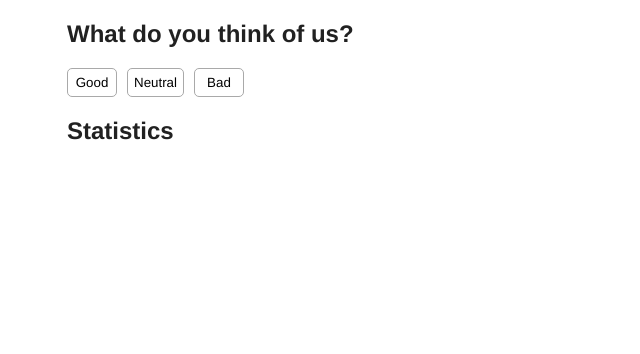
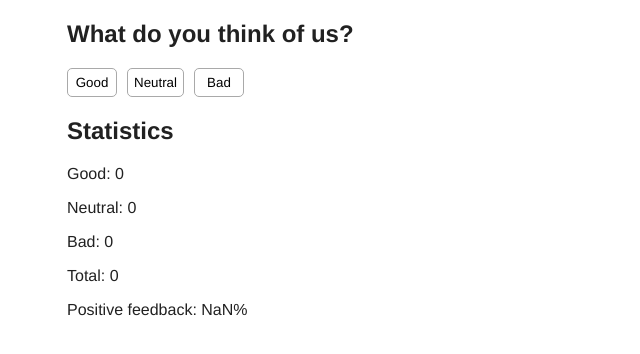
Before and after one commit to massqeen/goit-react-hw-02-feedback, a React (Create React App) app: page / in a window 1280 px wide. Shown: the top 354 px of the page, without its empty margins (0-640 px from the left). Built offline with nearby package versions, Linux system fonts and the light colour scheme.

Commit message:
Added custom methods to calculate total feedbacks and positive feedback %. Added also working buttons for feedback

```diff
--- a/src/components/App.js
+++ b/src/components/App.js
@@ -1,27 +1,49 @@
 import React, { Component } from 'react';
 import Layout from './Layout/Layout';
-import PropTypes from 'prop-types';
 import SectionTitle from './SectionTitle';
 import Button from './Button/Button';
+import Statistics from './Statistics';
 
 class App extends Component {
-  static propTypes = {};
-  static defaultProps = {};
-
   state = {
     good: 0,
     neutral: 0,
     bad: 0,
   };
 
+  countTotalFeedback() {
+    return this.state.good + this.state.neutral + this.state.bad;
+  }
+
+  countPositiveFeedbackPercentage() {
+    const total = this.countTotalFeedback();
+    return +((this.state.good / total) * 100).toFixed(1);
+  }
+
+  clickHandler = (feedbackType) => {
+    return this.setState((prevState) => ({
+      [feedbackType]: prevState[feedbackType] + 1,
+    }));
+  };
+
   render() {
     return (
       <Layout>
         <SectionTitle title="What do you think of us?" />
-        <Button title="Good" />
-        <Button title="Neutral" />
-        <Button title="Bad" />
-        <SectionTitle title="Statistics"> </SectionTitle>
+        <Button title="Good" onFeedback={() => this.clickHandler('good')} />
+        <Button
+          title="Neutral"
+          onFeedback={() => this.clickHandler('neutral')}
+        />
+        <Button title="Bad" onFeedback={() => this.clickHandler('bad')} />
+        <SectionTitle title="Statistics" />
+        <Statistics
+          good={this.state.good}
+          neutral={this.state.neutral}
+          bad={this.state.bad}
+          total={this.countTotalFeedback()}
+          posFeedback={this.countPositiveFeedbackPercentage()}
+        />
       </Layout>
     );
   }
--- a/src/components/Button/Button.js
+++ b/src/components/Button/Button.js
@@ -2,11 +2,14 @@ import React from 'react';
 import PropTypes from 'prop-types';
 import styles from './Button.module.css';
 
-const Button = ({ title }) => (
-  <button type="button" className={styles.feedbackButton}>
+const Button = ({ title, onFeedback }) => (
+  <button type="button" className={styles.feedbackButton} onClick={onFeedback}>
     {title}
   </button>
 );
 
-Button.propTypes = { title: PropTypes.string.isRequired };
+Button.propTypes = {
+  title: PropTypes.string.isRequired,
+  onFeedback: PropTypes.func.isRequired,
+};
 export default Button;
--- /dev/null
+++ b/src/components/Statistics.js
@@ -0,0 +1,29 @@
+import React from 'react';
+import PropTypes from 'prop-types';
+
+const Statistics = ({ good, neutral, bad, total, posFeedback }) => (
+  <>
+    <p>Good: {good}</p>
+    <p>Neutral: {neutral}</p>
+    <p>Bad: {bad}</p>
+    <p>Total: {total}</p>
+    <p>Positive feedback: {posFeedback}%</p>
+  </>
+);
+
+Statistics.defaultProps = {
+  good: 0,
+  neutral: 0,
+  bad: 0,
+  total: 0,
+  posFeedback: 0,
+};
+Statistics.propTypes = {
+  good: PropTypes.number,
+  neutral: PropTypes.number,
+  bad: PropTypes.number,
+  total: PropTypes.number,
+  posFeedback: PropTypes.number,
+};
+
+export default Statistics;
```
